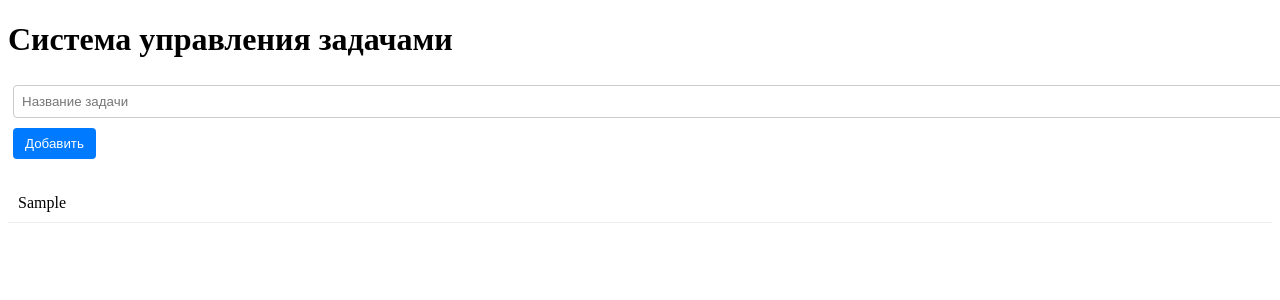
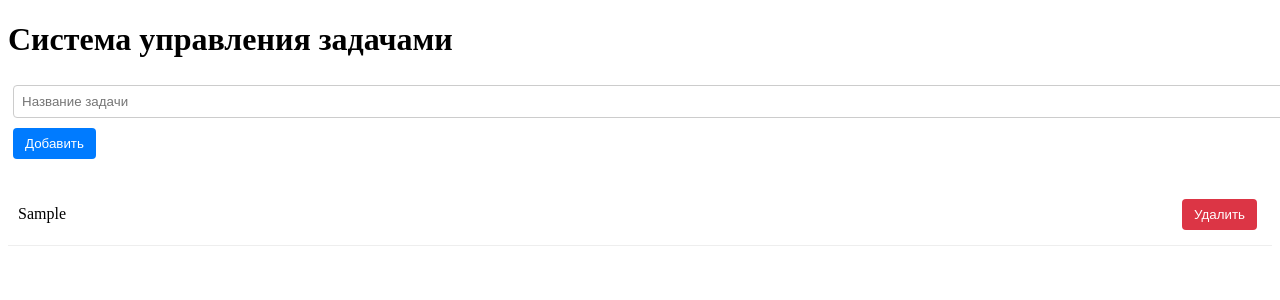
Before and after one commit to scarletname/todo, a React (Create React App) app: page / in a window 1280 px wide. Both pictures are taken after typing "Sample" into the empty fields and a click on the button "Добавить". Shown: the top 300 px of the page. Built offline with nearby package versions, Linux system fonts and the light colour scheme; the HTML template or start-up script is replaced by a standard one.

Commit message:
adding task delete and complete

```diff
--- a/src/App.tsx
+++ b/src/App.tsx
@@ -6,13 +6,22 @@ import './styles/App.css';
 export interface Task {
   id: string;
   title: string;
+  completed: boolean;
 }
 
 const App: React.FC = () => {
   const [tasks, setTasks] = useState<Task[]>([]);
 
   const addTask = (task: Task) => {
-    setTasks([...tasks, task]);
+    setTasks([...tasks, { ...task, completed: false }]);
+  };
+
+  const deleteTask = (id: string) => {
+    setTasks(tasks.filter((task) => task.id !== id));
+  };
+
+  const updateTask = (id: string, updatedTask: Partial<Task>) => {
+    setTasks(tasks.map((task) => (task.id === id ? { ...task, ...updatedTask } : task)));
   };
 
   return (
@@ -21,7 +30,12 @@ const App: React.FC = () => {
       <TaskForm addTask={addTask} />
       <div>
         {tasks.map((task) => (
-          <TaskItem key={task.id} task={task} />
+          <TaskItem
+            key={task.id}
+            task={task}
+            deleteTask={deleteTask}
+            updateTask={updateTask}
+          />
         ))}
       </div>
     </div>
--- a/src/components/TaskItem.tsx
+++ b/src/components/TaskItem.tsx
@@ -1,18 +1,24 @@
 import React from 'react';
-
-interface Task {
-  id: string;
-  title: string;
-}
+import { Task } from '../App';
 
 interface TaskItemProps {
   task: Task;
+  deleteTask: (id: string) => void;
+  updateTask: (id: string, updatedTask: Partial<Task>) => void;
 }
 
-const TaskItem: React.FC<TaskItemProps> = ({ task }) => {
+const TaskItem: React.FC<TaskItemProps> = ({ task, deleteTask, updateTask }) => {
   return (
     <div className="task-item">
-      <span>{task.title}</span>
+      <span
+        onClick={() => updateTask(task.id, { completed: !task.completed })}
+        className={task.completed ? 'completed' : ''}
+      >
+        {task.title}
+      </span>
+      <div>
+        <button onClick={() => deleteTask(task.id)}>Удалить</button>
+      </div>
     </div>
   );
 };
--- a/src/styles/App.css
+++ b/src/styles/App.css
@@ -34,3 +34,30 @@
   font-size: 12px;
   margin: 5px;
 }
+
+.task-item {
+  display: flex;
+  justify-content: space-between;
+  align-items: center;
+  padding: 10px;
+  border-bottom: 1px solid #eee;
+}
+
+.task-item button {
+  padding: 8px 12px;
+  margin: 5px;
+  border: none;
+  border-radius: 4px;
+  background-color: #dc3545;
+  color: white;
+  cursor: pointer;
+}
+
+.task-item button:hover {
+  background-color: #c82333;
+}
+
+.completed {
+  text-decoration: line-through;
+  color: #888;
+}
```
